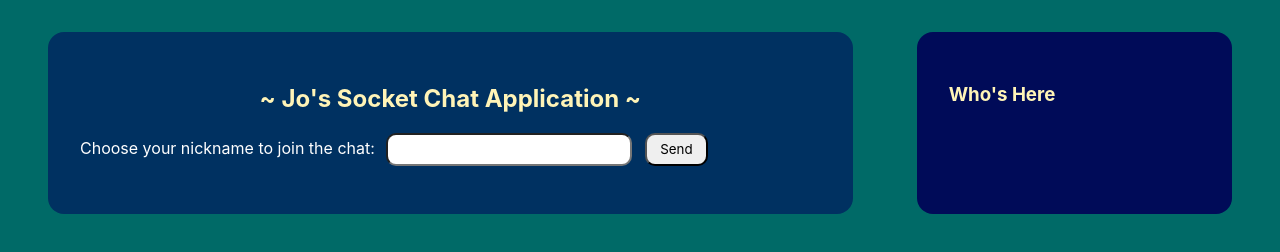
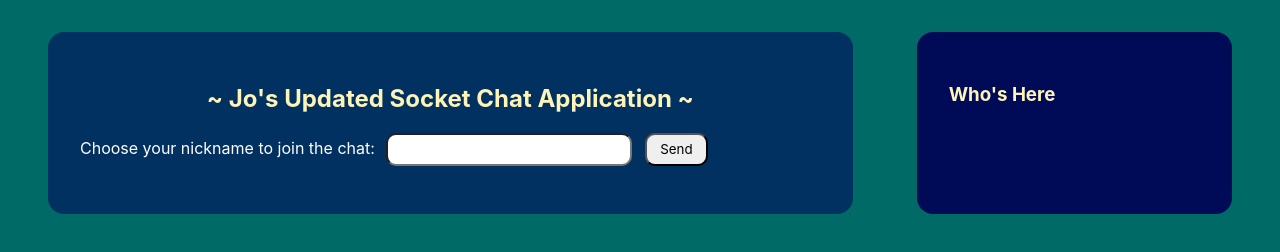
Before and after one commit to jobatkinIOD/socket-chat-app, a website: page index.html in a window 1280 px wide. Drawn offline with nearby package versions, Linux system fonts and the light colour scheme; no server answers.

Commit message:
updating test

```diff
--- a/index.html
+++ b/index.html
@@ -36,7 +36,7 @@
   <body>
     <div class="container">
         <main>
-            <h2>~ Jo's Socket Chat Application ~ <span id="userCount"></span></h2>
+            <h2>~ Jo's Updated Socket Chat Application ~ <span id="userCount"></span></h2>
 
             <ul id="messages"></ul>
 
```
